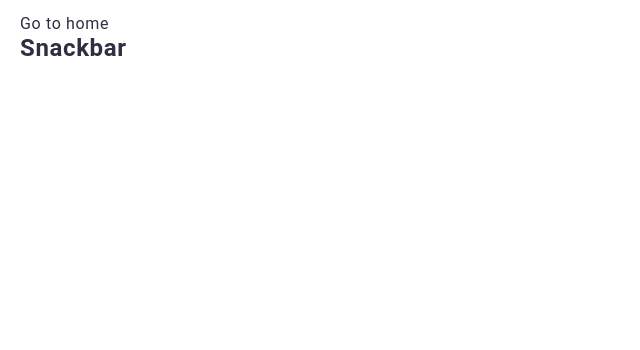
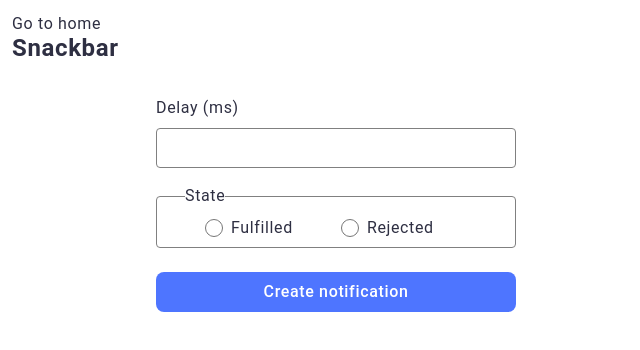
Before and after one commit to Neoriya/goit-js-hw-10, a website built with Vite: page src/2-snackbar.html in a window 1280 px wide. Shown: the whole page, without its empty margins (0-640 px from the left). Built offline with nearby package versions, Linux system fonts and the light colour scheme.

Commit message:
intermediate version "in the process of execution"

```diff
--- a/src/2-snackbar.html
+++ b/src/2-snackbar.html
@@ -17,6 +17,27 @@
     <h1>Snackbar</h1>
   </section>
 
+  <form class="form">
+    <label>
+      Delay (ms)
+      <input type="number" name="delay" required />
+    </label>
+
+    <fieldset>
+      <legend>State</legend>
+      <label>
+        <input type="radio" name="state" value="fulfilled" required />
+        Fulfilled
+      </label>
+      <label>
+        <input type="radio" name="state" value="rejected" required />
+        Rejected
+      </label>
+    </fieldset>
+
+    <button type="submit">Create notification</button>
+  </form>
+
   <script type="module" src="./js/2-snackbar.js"></script>
 </body>
 
--- a/src/css/2-snackbar.css
+++ b/src/css/2-snackbar.css
@@ -0,0 +1,125 @@
+/* CSS Reset */
+* {
+  margin: 0;
+  padding: 0;
+  box-sizing: border-box;
+}
+
+.form {
+  width: 360px;
+  margin: 36px 156px;
+  display: flex;
+  flex-direction: column;
+}
+
+.form label {
+  display: flex;
+  flex-direction: column;
+  gap: 8px;
+  color: #2e2f42;
+
+  font-family: Montserrat, Roboto, sans-serif;
+  font-size: 16px;
+  font-style: normal;
+  font-weight: 400;
+  line-height: 24px; /* 150% */
+  letter-spacing: 0.64px;
+}
+
+input[type='number'][name='delay'] {
+  height: 40px;
+  flex-shrink: 0;
+  border-radius: 4px;
+  border: 1px solid #808080;
+  margin-bottom: 16px;
+
+  padding-left: 16px;
+  padding-right: 16px;
+  color: #2e2f42;
+  font-family: Montserrat, Roboto, sans-serif;
+  font-size: 16px;
+  font-style: normal;
+  font-weight: 400;
+  line-height: 24px; /* 150% */
+  letter-spacing: 0.64px;
+}
+
+input[type='number'][name='delay']:hover {
+  border-radius: 4px;
+  border: 1px solid #000;
+}
+
+input[type='number'][name='delay']:focus {
+  border-radius: 4px;
+  border: 1px solid #4e75ff;
+  outline: none;
+}
+
+.form fieldset {
+  border: 1px solid #808080;
+  padding: 8px 8px 8px 28px;
+  border-radius: 4px;
+  display: flex;
+  height: 64px;
+
+  color: #2e2f42;
+  font-family: Montserrat, Roboto, sans-serif;
+  font-size: 16px;
+  font-style: normal;
+  font-weight: 400;
+  line-height: 24px; /* 150% */
+  letter-spacing: 0.64px;
+}
+
+.form fieldset:hover {
+  border: 1px solid #000;
+}
+
+/* Стилі для останніх двох лейблів (Fulfilled і Rejected) */
+.form fieldset label {
+  display: flex;
+  align-items: center;
+  gap: 8px;
+}
+
+.form fieldset label:nth-of-type(1),
+.form fieldset label:nth-of-type(2) {
+  flex-direction: row;
+  gap: 8px;
+  padding-left: 20px;
+  padding-right: 28px;
+
+  color: #2e2f42;
+  font-family: Montserrat, Roboto, sans-serif;
+  font-size: 16px;
+  font-style: normal;
+  font-weight: 400;
+  line-height: 24px; /* 150% */
+}
+
+.form fieldset input[type='radio'][name='state'] {
+  width: 18px;
+  height: 18px;
+}
+
+.form button {
+  width: 100%;
+  height: 40px;
+  justify-content: center;
+  align-items: center;
+  border-radius: 8px;
+  background: #4e75ff;
+  margin: 24px 0 0 0;
+
+  color: #fff;
+  font-family: Montserrat, Roboto, sans-serif;
+  font-size: 16px;
+  font-style: normal;
+  font-weight: 500;
+  line-height: 24px;
+  letter-spacing: 0.64px;
+}
+
+.form button:hover {
+  background-color: #6c8cff;
+}
--- a/src/js/2-snackbar.js
+++ b/src/js/2-snackbar.js
@@ -1 +1,18 @@
-console.log('snackbar');
+import iziToast from 'izitoast';
+import 'izitoast/dist/css/iziToast.min.css';
+
+// const inputWindow = document.querySelector('button[data-start]');
+// const button = document.querySelector('#datetime-picker');
+
+const prom = new Promise((reslove, reject) => {
+  const random = Math.random();
+
+  setTimeout(() => {
+    if (random > 0.5) {
+      reslove('fulfilled');
+    } else {
+      reject('rejected');
+    }
+  }, 1000);
+});
+console.log(prom);
```
